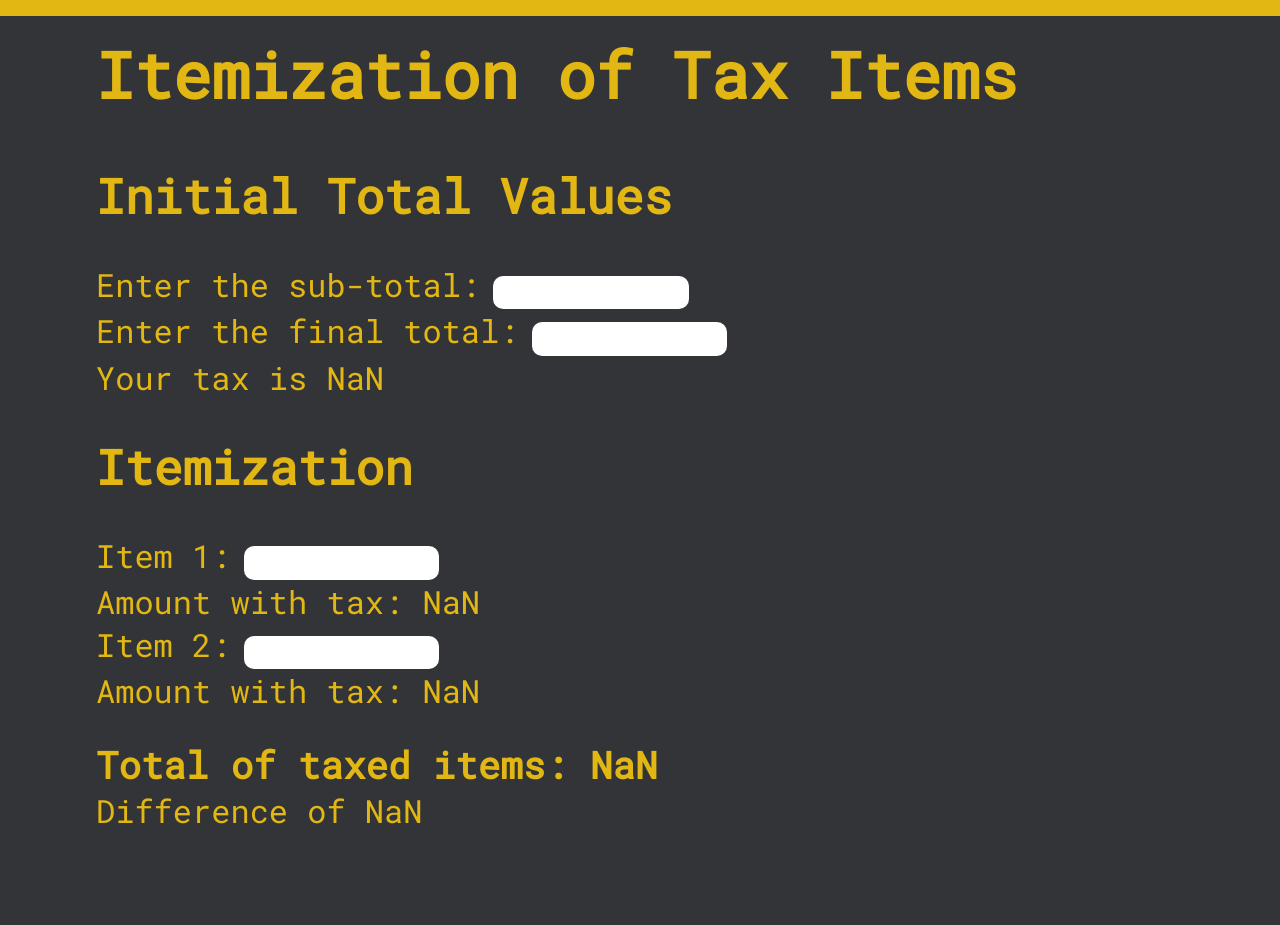
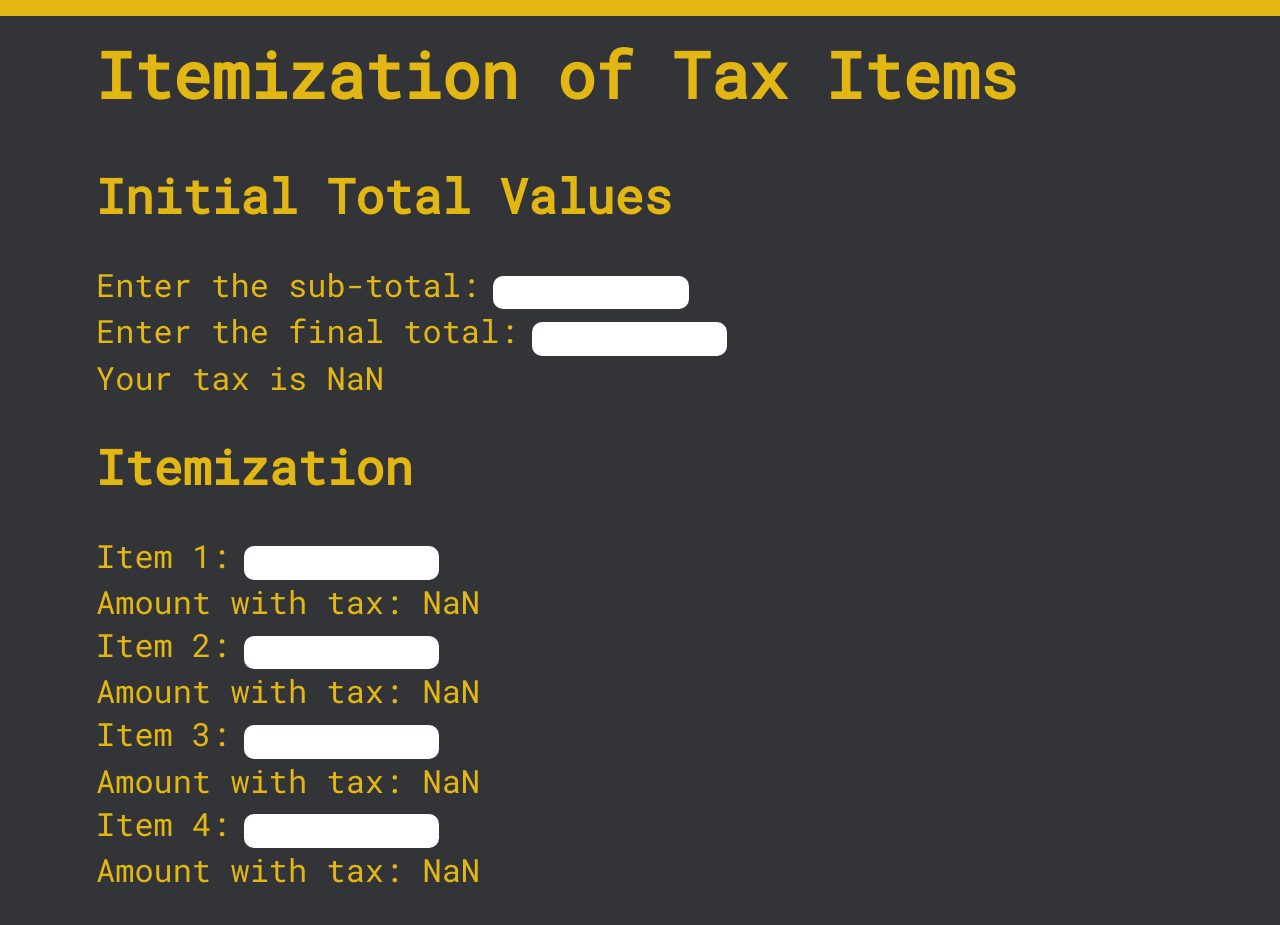
Before and after one commit to Patrick-Doran/taxApp, a React (Vite) app in the folder taxApp/: page / in a window 1280 px wide. Shown: the top 925 px of the page. Before the commit the page ends 832 px from the top, so only its background shows below. Built offline with nearby package versions, Linux system fonts and the light colour scheme.

Commit message:
adde 2 more items

```diff
--- a/taxApp/src/Tax.jsx
+++ b/taxApp/src/Tax.jsx
@@ -11,6 +11,8 @@ function Tax(){
     const taxTotal = ((finalTotal - subTotal) / subTotal);
     const itemFinal1 = (items.item1 * taxTotal) + items.item1 * 1;
     const itemFinal2 = (items.item2 * taxTotal) + items.item2 * 1;
+    const itemFinal3 = (items.item3 * taxTotal) + items.item3 * 1;
+    const itemFinal4 = (items.item4 * taxTotal) + items.item4 * 1;
     return(
         <div className="main-content">
             <div className="tax-content">
@@ -60,8 +62,30 @@ function Tax(){
                     />
                 </label>
                 <p>Amount with tax: {itemFinal2}</p>
-                <h3>Total of taxed items: {parseFloat(itemFinal1) + parseFloat(itemFinal2)}</h3>
-                <p>Difference of {(parseFloat(itemFinal1) + parseFloat(itemFinal2) - finalTotal)}</p>
+                <label>
+                    Item 3:
+                    <input name="item3" type='number'
+                    value={items.item3}
+                    onChange={e => setItems({
+                        ...items,
+                        item3: e.target.value,
+                    })}
+                    />
+                </label>
+                <p>Amount with tax: {itemFinal3}</p>
+                <label>
+                    Item 4:
+                    <input name="item4" type='number'
+                    value={items.item4}
+                    onChange={e => setItems({
+                        ...items,
+                        item4: e.target.value,
+                    })}
+                    />
+                </label>
+                <p>Amount with tax: {itemFinal4}</p>
+                <h3>Total of taxed items: {parseFloat(itemFinal1) + parseFloat(itemFinal2) + parseFloat(itemFinal3) + parseFloat(itemFinal4)}</h3>
+                <p>Difference of {(parseFloat(itemFinal1) + parseFloat(itemFinal2) + parseFloat(itemFinal3) + parseFloat(itemFinal4) - finalTotal)}</p>
             </div>
         </div>
     );
```
